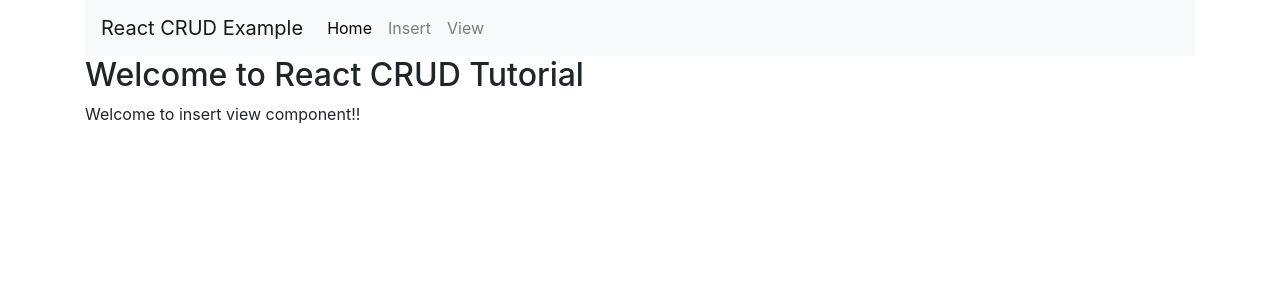
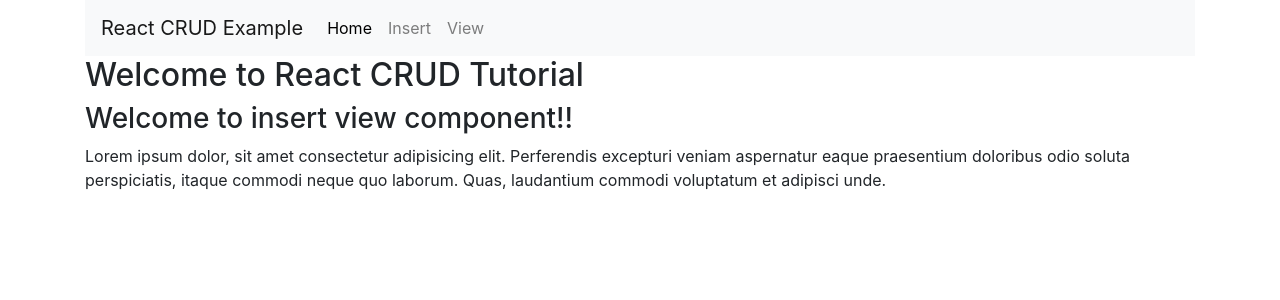
Before and after one commit to mathekaJosef/ReactJS-CRUD, a React (Create React App) app: page /view in a window 1280 px wide. Shown: the top 300 px of the page. Built offline with nearby package versions, Linux system fonts and the light colour scheme.

Commit message:
work on view component

```diff
--- a/src/components/View.jsx
+++ b/src/components/View.jsx
@@ -4,7 +4,8 @@
     render() {
         return (
             <div>
-                <p>Welcome to insert view component!!</p>
+                <h3>Welcome to insert view component!!</h3>
+                <p>Lorem ipsum dolor, sit amet consectetur adipisicing elit. Perferendis excepturi veniam aspernatur eaque praesentium doloribus odio soluta perspiciatis, itaque commodi neque quo laborum. Quas, laudantium commodi voluptatum et adipisci unde.</p>
             </div>
         )
     }
```
